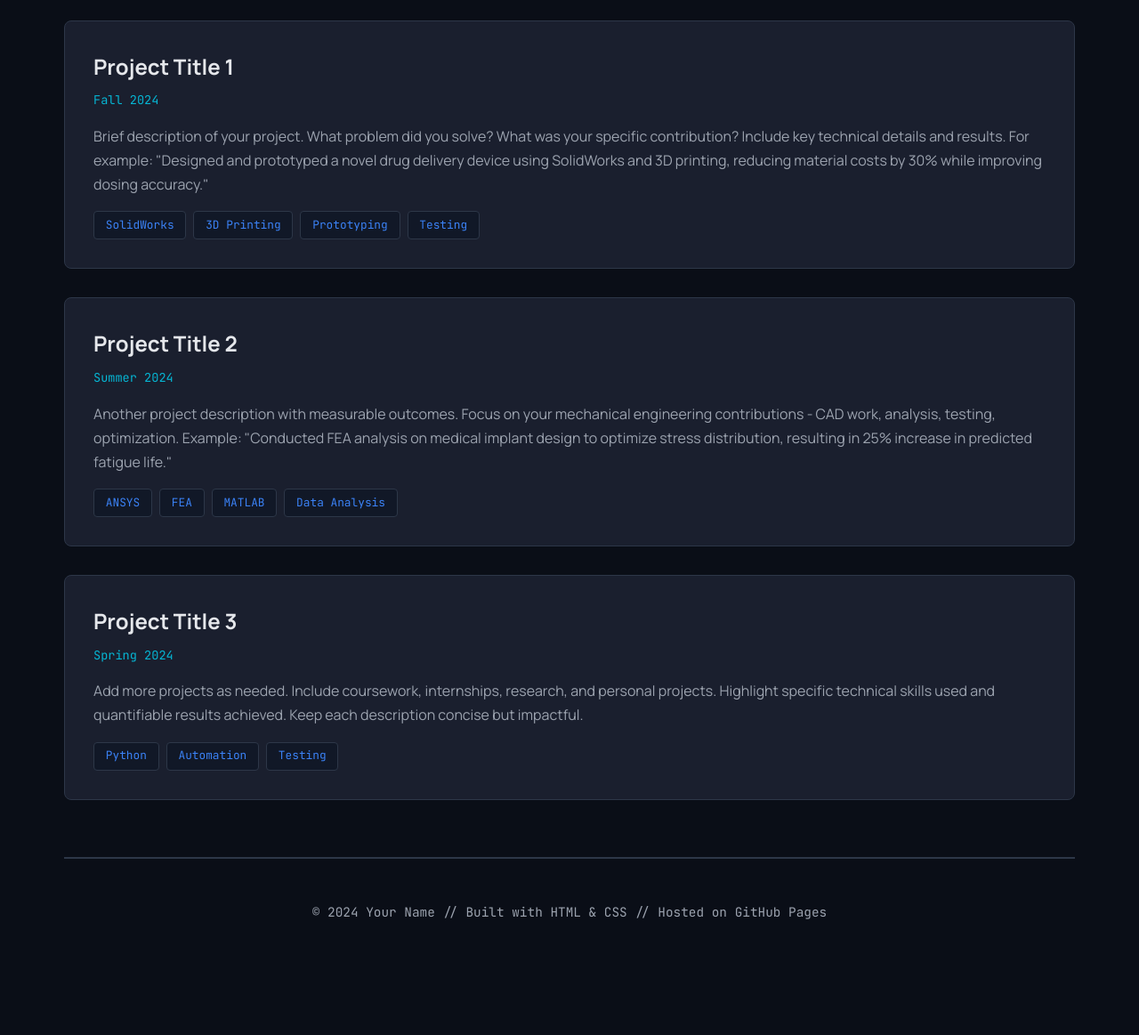
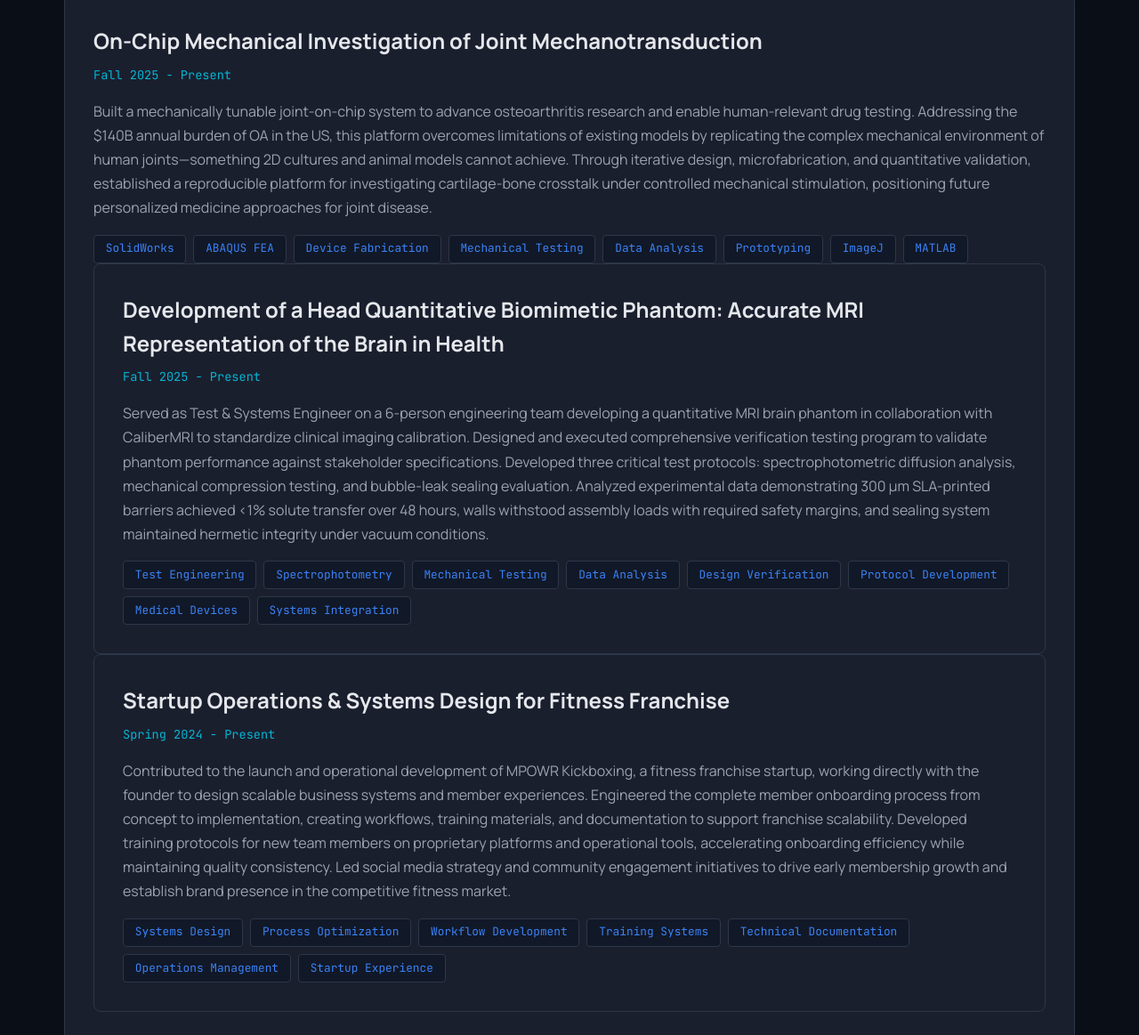
Before and after one commit to madisonvoytko/madisonvoytko, a plain HTML site: page index.html in a window 1280 px wide. Shown: the part 1079-2242 px from the top of the page at 89% size. Before the commit the page ends 2163 px from the top, so only its background shows below. Drawn offline with Linux system fonts and the light colour scheme.

Commit message:
Update portfolio with my information

```diff
--- a/index.html
+++ b/index.html
@@ -3,7 +3,7 @@
 <head>
     <meta charset="UTF-8">
     <meta name="viewport" content="width=device-width, initial-scale=1.0">
-    <title>Your Name - Biomedical Engineering Portfolio</title>
+    <title>Madison Voytko</title>
     <link rel="preconnect" href="https://fonts.googleapis.com">
     <link rel="preconnect" href="https://fonts.gstatic.com" crossorigin>
     <link href="https://fonts.googleapis.com/css2?family=JetBrains+Mono:wght@400;600;700&family=Manrope:wght@400;600;700;800&display=swap" rel="stylesheet">
@@ -351,14 +351,14 @@
         <header>
             <div class="header-content">
                 <div class="name-section">
-                    <h1>Your Name</h1>
-                    <p class="subtitle">BIOMEDICAL ENGINEERING // MECHANICAL FOCUS</p>
+                    <h1>Madison Voytko</h1>
+                    <p class="subtitle">BIOMEDICAL ENGINEERING // MECHANICAL DESIGN & IN VITRO MODELING</p>
                 </div>
                 <div class="contact-links">
-                    <a href="mailto:your.email@colorado.edu">EMAIL</a>
-                    <a href="https://linkedin.com/in/yourprofile" target="_blank">LINKEDIN</a>
-                    <a href="https://github.com/yourusername" target="_blank">GITHUB</a>
-                    <a href="resume.pdf" target="_blank">RESUME</a>
+                    <a href="mailto:mavo6551@colorado.edu">EMAIL</a>
+                    <a href="https://www.linkedin.com/in/madison-voytko/" target="_blank">LINKEDIN</a>
+                    <a href="https://github.com/madisonvoytko" target="_blank">GITHUB</a>
+                    <a href="Voytko_Madison_Resume.pdf" target="_blank">RESUME</a>
                 </div>
             </div>
         </header>
@@ -389,14 +389,12 @@
                             <li>Python</li>
                             <li>MATLAB</li>
                             <li>C++</li>
-                            <li>LabVIEW</li>
                         </ul>
                     </div>
                     <div class="skill-category">
                         <h3>Analysis & Simulation</h3>
                         <ul>
                             <li>FEA (ANSYS)</li>
-                            <li>CFD Analysis</li>
                             <li>MATLAB Simulink</li>
                             <li>Data Analysis</li>
                         </ul>
@@ -419,53 +417,64 @@
                     <div class="project-card">
                         <div class="project-header">
                             <div>
-                                <h3>Project Title 1</h3>
-                                <p class="project-date">Fall 2024</p>
+                                <h3>On-Chip Mechanical Investigation of Joint Mechanotransduction</h3>
+                                <p class="project-date">Fall 2025 - Present</p>
                             </div>
                         </div>
                         <p class="project-description">
-                            Brief description of your project. What problem did you solve? What was your specific contribution? Include key technical details and results. For example: "Designed and prototyped a novel drug delivery device using SolidWorks and 3D printing, reducing material costs by 30% while improving dosing accuracy."
+                            Built a mechanically tunable joint-on-chip system to advance osteoarthritis research and enable human-relevant drug testing. Addressing the $140B annual burden of OA in the US, this platform overcomes limitations of existing models by replicating the complex mechanical environment of human joints—something 2D cultures and animal models cannot achieve. Through iterative design, microfabrication, and quantitative validation, established a reproducible platform for investigating cartilage-bone crosstalk under controlled mechanical stimulation, positioning future personalized medicine approaches for joint disease.
+                        </p>
+                       <div class="project-tags">
+                            <span class="tag">SolidWorks</span>
+                            <span class="tag">ABAQUS FEA</span>
+                            <span class="tag">Device Fabrication</span>
+                            <span class="tag">Mechanical Testing</span>
+                            <span class="tag">Data Analysis</span>
+                            <span class="tag">Prototyping</span>
+                            <span class="tag">ImageJ</span>
+                            <span class="tag">MATLAB</span>
+                        </div>
+
+                    <div class="project-card">
+                        <div class="project-header">
+                            <div>
+                                <h3>Development of a Head Quantitative Biomimetic Phantom: Accurate MRI Representation of the Brain in Health</h3>
+                                <p class="project-date">Fall 2025 - Present</p>
+                            </div>
+                        </div>
+                        <p class="project-description">
+                            Served as Test & Systems Engineer on a 6-person engineering team developing a quantitative MRI brain phantom in collaboration with CaliberMRI to standardize clinical imaging calibration. Designed and executed comprehensive verification testing program to validate phantom performance against stakeholder specifications. Developed three critical test protocols: spectrophotometric diffusion analysis, mechanical compression testing, and bubble-leak sealing evaluation. Analyzed experimental data demonstrating 300 µm SLA-printed barriers achieved <1% solute transfer over 48 hours, walls withstood assembly loads with required safety margins, and sealing system maintained hermetic integrity under vacuum conditions.
                         </p>
                         <div class="project-tags">
-                            <span class="tag">SolidWorks</span>
-                            <span class="tag">3D Printing</span>
-                            <span class="tag">Prototyping</span>
-                            <span class="tag">Testing</span>
+                            <span class="tag">Test Engineering</span>
+                            <span class="tag">Spectrophotometry</span>
+                            <span class="tag">Mechanical Testing</span>
+                            <span class="tag">Data Analysis</span>
+                            <span class="tag">Design Verification</span>
+                            <span class="tag">Protocol Development</span>
+                            <span class="tag">Medical Devices</span>
+                            <span class="tag">Systems Integration</span>
                         </div>
                     </div>
 
                     <div class="project-card">
                         <div class="project-header">
                             <div>
-                                <h3>Project Title 2</h3>
-                                <p class="project-date">Summer 2024</p>
+                                <h3>Startup Operations & Systems Design for Fitness Franchise</h3>
+                                <p class="project-date">Spring 2024 - Present</p>
                             </div>
                         </div>
                         <p class="project-description">
-                            Another project description with measurable outcomes. Focus on your mechanical engineering contributions - CAD work, analysis, testing, optimization. Example: "Conducted FEA analysis on medical implant design to optimize stress distribution, resulting in 25% increase in predicted fatigue life."
+                            Contributed to the launch and operational development of MPOWR Kickboxing, a fitness franchise startup, working directly with the founder to design scalable business systems and member experiences. Engineered the complete member onboarding process from concept to implementation, creating workflows, training materials, and documentation to support franchise scalability. Developed training protocols for new team members on proprietary platforms and operational tools, accelerating onboarding efficiency while maintaining quality consistency. Led social media strategy and community engagement initiatives to drive early membership growth and establish brand presence in the competitive fitness market.
                         </p>
-                        <div class="project-tags">
-                            <span class="tag">ANSYS</span>
-                            <span class="tag">FEA</span>
-                            <span class="tag">MATLAB</span>
-                            <span class="tag">Data Analysis</span>
-                        </div>
-                    </div>
-
-                    <div class="project-card">
-                        <div class="project-header">
-                            <div>
-                                <h3>Project Title 3</h3>
-                                <p class="project-date">Spring 2024</p>
-                            </div>
-                        </div>
-                        <p class="project-description">
-                            Add more projects as needed. Include coursework, internships, research, and personal projects. Highlight specific technical skills used and quantifiable results achieved. Keep each description concise but impactful.
-                        </p>
-                        <div class="project-tags">
-                            <span class="tag">Python</span>
-                            <span class="tag">Automation</span>
-                            <span class="tag">Testing</span>
+                       <div class="project-tags">
+                            <span class="tag">Systems Design</span>
+                            <span class="tag">Process Optimization</span>
+                            <span class="tag">Workflow Development</span>
+                            <span class="tag">Training Systems</span>
+                            <span class="tag">Technical Documentation</span>
+                            <span class="tag">Operations Management</span>
+                            <span class="tag">Startup Experience</span>
                         </div>
                     </div>
                 </div>
@@ -473,7 +482,7 @@
         </main>
 
         <footer>
-            <p>© 2024 Your Name // Built with HTML & CSS // Hosted on GitHub Pages</p>
+            <p>© 2025 Madison Voytko // Built with HTML & CSS // Hosted on GitHub Pages</p>
         </footer>
     </div>
 
```
